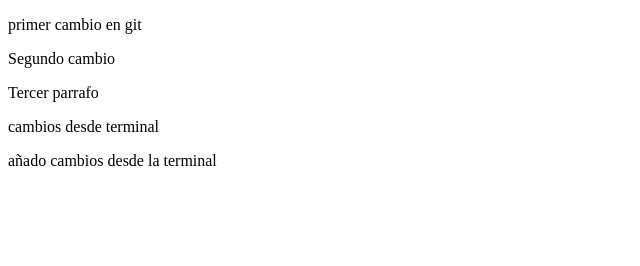
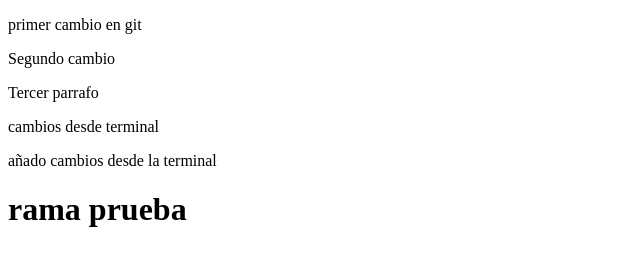
Before and after one commit to JJcid/pagina-web, a plain HTML site: page index.html in a window 1280 px wide. Shown: the whole page, without its empty margins (0-640 px from the left). Drawn offline with Linux system fonts and the light colour scheme.

Commit message:
nueva rama

```diff
--- a/index.html
+++ b/index.html
@@ -12,5 +12,6 @@
     <p>Tercer parrafo</p>
     <p>cambios desde terminal</p>
     <p>añado cambios desde la terminal</p>
+    <h1>rama prueba</h1>
 </body>
 </html>
```
